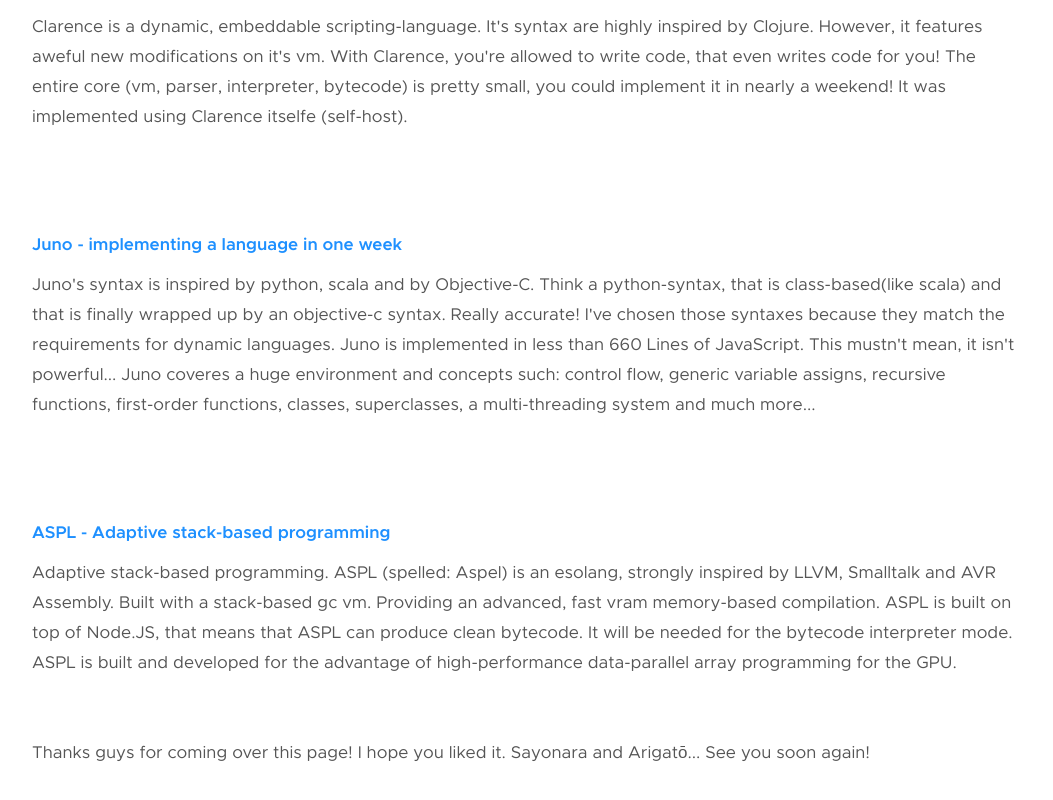
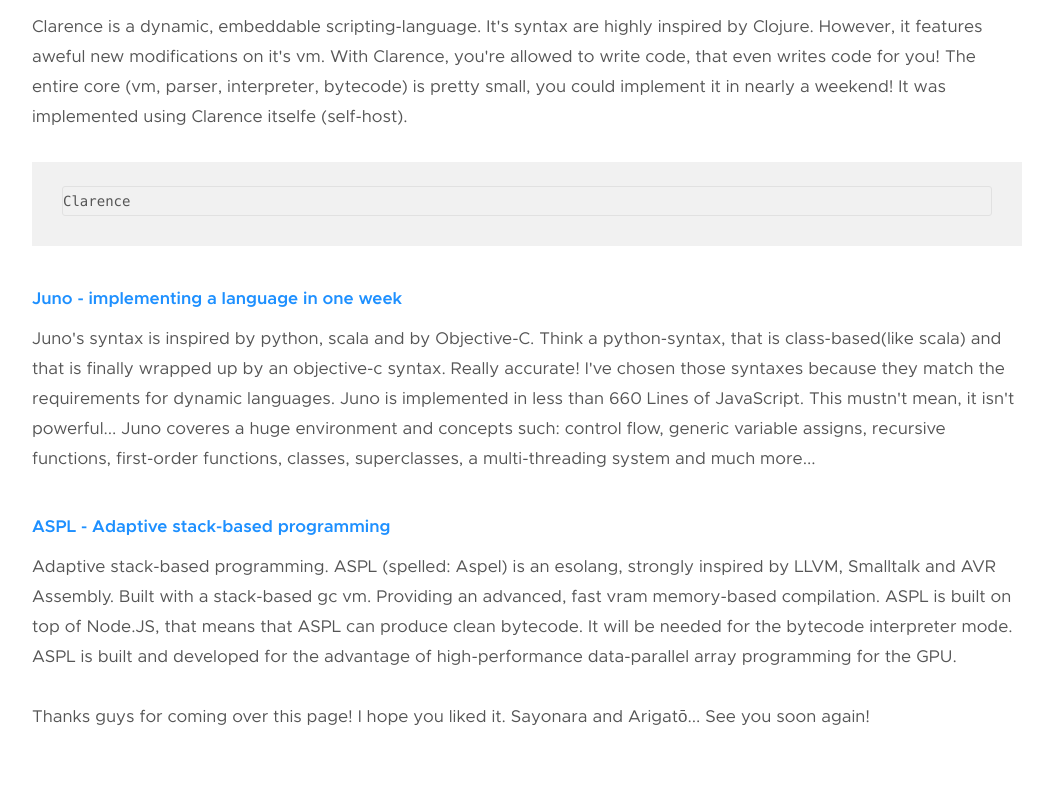
Before and after one commit to timo-cmd/timo-cmd.github.io, a plain HTML site: page index.html in a window 1280 px wide. Shown: the part 2214-3014 px from the top of the page, without its empty margins (113-1166 px from the left). Drawn offline with Linux system fonts and the light colour scheme.

Commit message:
Update index.html

```diff
--- a/index.html
+++ b/index.html
@@ -148,14 +148,12 @@
         <div class="row masonry-wrap">
        <h5><a href="https://github.com/clarence-lang/clarence"> Clarence programming language</a></h5>
         <p>Clarence is a dynamic, embeddable scripting-language. It's syntax are highly inspired by Clojure. However, it features aweful new modifications on it's vm. With Clarence, you're allowed to write code, that even writes code for you! The entire core (vm, parser, interpreter, bytecode) is pretty small, you could implement it in nearly a weekend! It was implemented using Clarence itselfe (self-host).</p>
-            <br>
+            <pre><code>Clarence</code></pre>
             <h5> <a href="https://github.com/timo-cmd/Juno-lang"> Juno - implementing a language in one week</a></h5>
             <p>Juno's syntax is inspired by python, scala and by Objective-C. Think a python-syntax, that is class-based(like scala) and that is finally wrapped up by an objective-c syntax. Really accurate! I've chosen those syntaxes because they match the requirements for dynamic languages. Juno is implemented in less than 660 Lines of JavaScript. This mustn't mean, it isn't powerful... Juno coveres a huge environment and concepts such: control flow, generic variable assigns, recursive functions, first-order functions, classes, superclasses, a multi-threading system and much more...</p>
-            <br>
             <h5> <a href="https://github.com/timo-cmd/ASPL"> ASPL - Adaptive stack-based programming</a></h5>
             <p>Adaptive stack-based programming. ASPL (spelled: Aspel) is an esolang, strongly inspired by LLVM, Smalltalk and AVR Assembly. Built with a stack-based gc vm. Providing an advanced, fast vram memory-based compilation.
 ASPL is built on top of Node.JS, that means that ASPL can produce clean bytecode. It will be needed for the bytecode interpreter mode. ASPL is built and developed for the advantage of high-performance data-parallel array programming for the GPU.</p>
-            <br>
             <p>Thanks guys for coming over this page! I hope you liked it. Sayonara and Arigatō... See you soon again!</p>
         </div>
 
```
